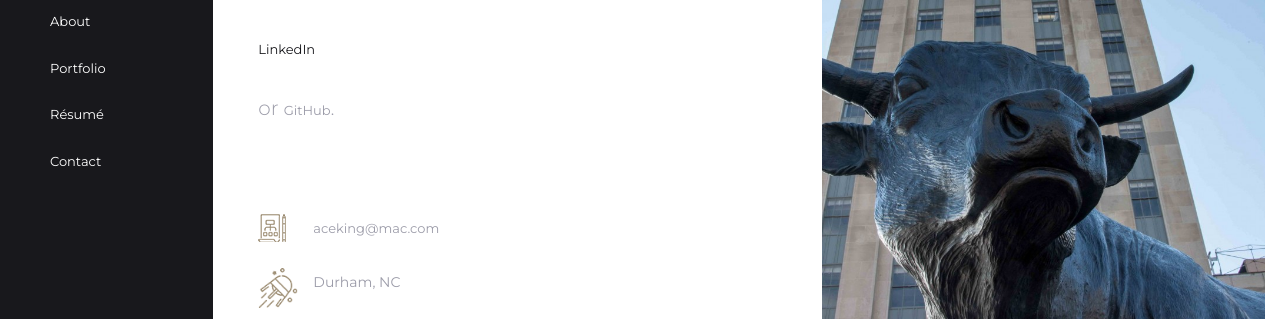
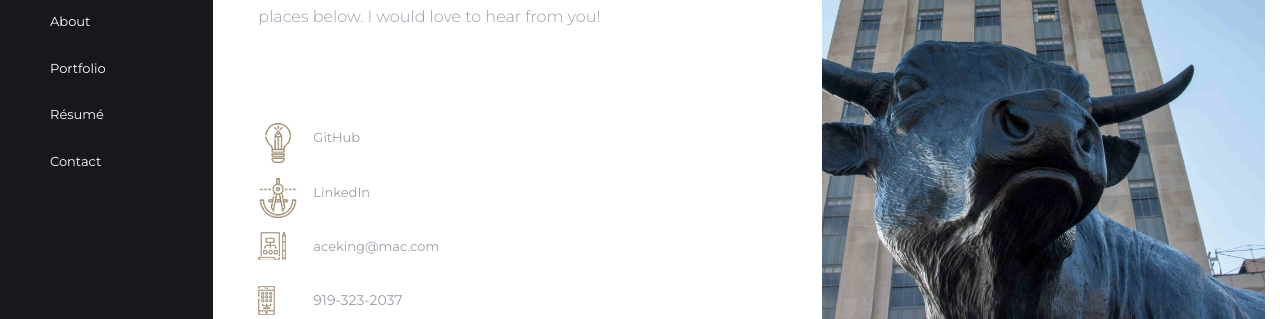
Before and after one commit to AceKingQueen/Summer-Portfolio, a website: page contact.html in a window 1280 px wide. Shown: the part 295-614 px from the top of the page. Drawn offline with Linux system fonts and the light colour scheme; some packages are replaced by stand-ins of ours; files whose address does not match are found by name.

Commit message:
simplified contact page with icons

```diff
--- a/contact.html
+++ b/contact.html
@@ -141,12 +141,33 @@
                                                 </h3>
                                                 <p>
                                                     Thank you for checking out my portfolio and find me at any of the places below. I would love to hear from you!
-                                                    <a href="https://www.linkedin.com/in/allisonkingwilliams/">
-                                                        <h1>LinkedIn</h1>
-                                                    </a> or
-                                                    <a href="https://github.com/AceKingQueen">GitHub</a>.                                                 </p>
+                                                </p>
 
                                                 <ul class="nosyely_list pt50">
+
+                                                        <li>
+                                                                <div class="img_box_two">
+                                                                    <img src="assets/img/icons/idea.png" alt="info list">
+                                                                    <div class="content align-items-center">
+                                                                        <p>
+                                                                            <a href="https://github.com/AceKingQueen">GitHub</a>
+                                                                        </p>
+                                                                    </div>
+                                                                </div>
+                                                            </li>
+                                                        <li>
+                                                                <div class="img_box_two">
+                                                                    <img src="assets/img/icons/compass.png" alt="info list">
+                                                                    <div class="content align-items-center">
+                                                                        <p>
+                                                                            <a href="https://www.linkedin.com/in/allisonkingwilliams/">LinkedIn</a>
+                                                                        </p>
+                                                                    </div>
+                                                                </div>
+                                                            </li>
+
+
+
                                                     <li>
                                                         <div class="img_box_two">
                                                             <img src="assets/img/icons/scheme.png" alt="info list">
@@ -158,16 +179,7 @@
                                                         </div>
                                                     </li>
 
-                                                    <li>
-                                                        <div class="img_box_two">
-                                                            <img src="assets/img/icons/satellite.png" alt="info list">
-                                                            <div class="content align-items-center">
-                                                                <p>
-                                                                    Durham, NC
-                                                                </p>
-                                                            </div>
-                                                        </div>
-                                                    </li>
+
 
                                                     <li>
                                                         <div class="img_box_two">
```
Also changed, not shown: 1 other file.
